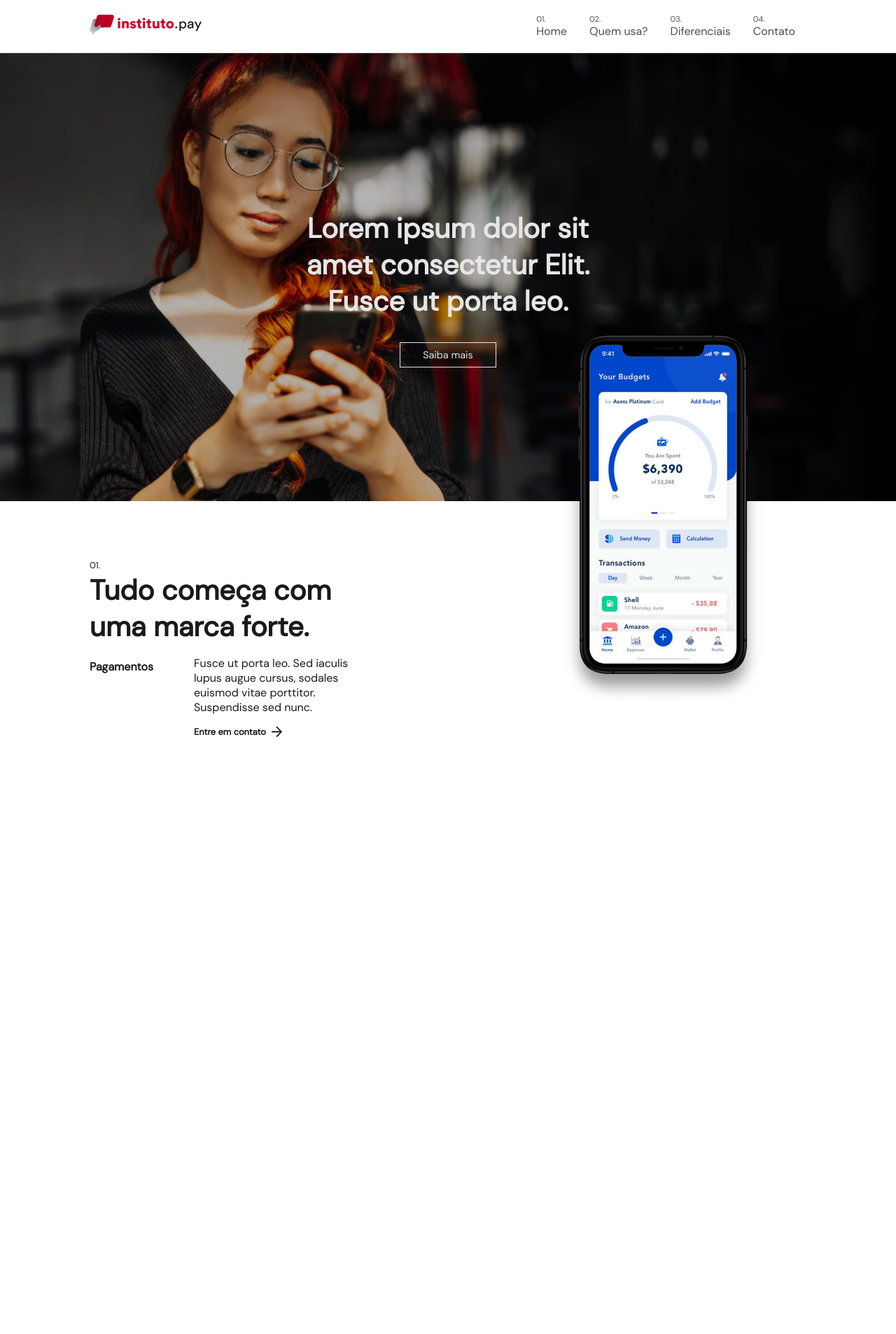
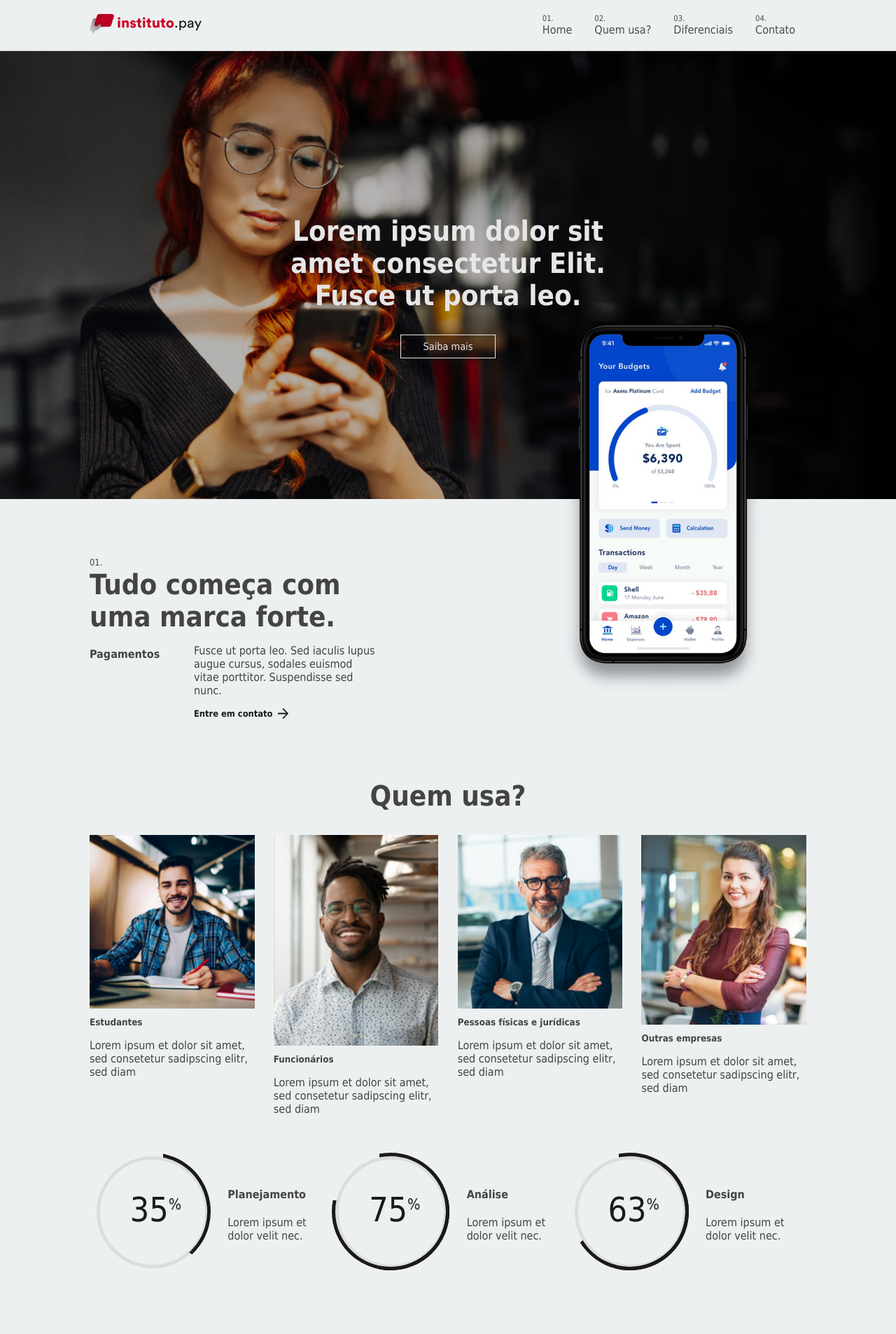
Before and after one commit to PedroWelbert/teste-pecege, a PHP site: page / in a window 1280 px wide. Shown: the whole page at 70% size. Before the commit the page ends 1053 px from the top, so only its background shows below. Run offline with PHP 8.4, Linux system fonts and the light colour scheme.

Commit message:
who uses

```diff
--- a/assets/css/main.css
+++ b/assets/css/main.css
@@ -128,7 +128,6 @@ header {
   }
     #home .two .column {
       width: 40%;
-      position: relative;
     }
       #home .two .column span {
         font-size: 80%;
@@ -177,3 +176,55 @@ header {
             width: 100%;
           }
 /* End Home */
+
+/* Begin Who Uses */
+#whoUses {
+  margin-top: 20rem;
+  padding: 3rem 0;
+}
+  #whoUses h2 {
+    font-size: 250%;
+    text-align: center;
+  }
+  #whoUses .users {
+    display: flex;
+    justify-content: space-between;
+    align-items: flex-start;
+  }
+    #whoUses .user {
+      width: 23%;
+    }
+      #whoUses .user figure {
+        width: 100%;
+        margin: 0;
+        position: relative;
+      }
+        #whoUses .user img {
+          width: 100%;
+          transition: var(--transition);
+        }
+        #whoUses .user .detail {
+          position: absolute;
+          bottom: 0;
+          width: 100%;
+          height: 15rem;
+          background-color: transparent;
+          cursor: pointer;
+          transition: var(--transition);
+        }
+        #whoUses .user .detail:hover {
+          background: rgb(0,0,0);
+          background: linear-gradient(180deg, rgba(0,0,0,0) 0%, rgba(205,0,40,1) 90%);
+        }
+        #whoUses .user h5 {
+          margin: .5rem 0;
+        }
+  #whoUses .percentage {
+    padding: 2rem 0;
+    display: flex;
+    justify-content: space-between;
+    align-items: center;
+  }
+    #whoUses .percentage .item {
+      width: 30%;
+    }
--- /dev/null
+++ b/assets/css/radial.css
@@ -0,0 +1,106 @@
+.pie-wrapper {
+  display: inline-block;
+  position: relative;
+  width: 10rem;
+  height: 10rem;
+  margin: 10px;
+  border: 5px solid #ddd;
+  border-radius: 50%;
+}
+em {
+  padding-bottom: 20px;
+  color: #1a1a1a;
+  font-size: .45em;
+  vertical-align: super;
+  font-style: normal
+}
+
+.label{
+     position: absolute;
+     top: -5%;
+     left: 5%;
+     display: block;
+     width: 9rem;
+     height: 9rem;
+     color: #1a1a1a;
+     cursor: default;
+     font-size: 3em;
+     line-height: 3em;
+     text-align: center;
+     border-radius:50%;
+}
+
+.progress-half .pie .right-side {
+  display: none;
+}
+.progress-half .pie .half-circle {
+  border-style: solid;
+  border-image: -webkit-linear-graident(#ff0000, #ffff00);
+}
+.pie-wrapper.progress-half .pie .left-side,
+.pie-wrapper.progress-full .pie .left-side {
+  -webkit-transform: rotate(126deg);
+  -moz-transform: rotate(126deg);
+  transform: rotate(126deg)
+}
+.pie-wrapper.progress-full .pie .left-side{
+  -webkit-transform: rotate(180deg);
+  -moz-transform: rotate(180deg);
+  transform: rotate(180deg)
+}
+.pie-wrapper.progress-full .pie{
+  clip:inherit
+}
+.pie-wrapper.progress-full .pie .right-side {
+  display:block
+}
+.pie-wrapper.progress-full .pie .right-side{
+  -webkit-transform: rotate(270deg);
+  -moz-transform: rotate(270deg);
+  transform: rotate(270deg)
+}
+
+.pie-wrapper.progress-full .pie .design{
+  -webkit-transform: rotate(227deg);
+  -moz-transform: rotate(227deg);
+  transform: rotate(227deg)
+}
+
+.pie {
+  clip: rect(0,200px,200px,100px);
+  height: 200px;
+  position: absolute;
+  width: 200px;
+  margin: -10px 0 0 -10px;
+}
+
+.half-circle {
+  border:5px solid #1a1a1a;
+  clip:rect(0,100px,200px,0);
+  height: 10.5rem;
+  position:absolute;
+  width: 10.5rem;
+  border-radius:50%;
+}
+
+
+.pie-wrapper .shadow {
+  width:100%;
+  height:100%;
+  border:20px solid #bdc3c7;
+  border-radius: 50%
+}
+
+div,
+div:before,
+div:after {
+  -moz-box-sizing: border-box;
+  -webkit-box-sizing: border-box;
+  box-sizing: border-box
+}
+html,
+body {background: #ecf0f1;
+  color: #444;
+  font-family: Tahoma, Geneva, sans-serif;
+  font-size: 16px
+}
--- a/elements/head.php
+++ b/elements/head.php
@@ -4,6 +4,7 @@
   <meta name="viewport" content="width=device-width, initial-scale=1.0">
 
   <link rel="stylesheet" href="assets/css/main.css">
+  <link rel="stylesheet" href="assets/css/radial.css">
   <link rel="stylesheet" href="assets/css/responsive.css">
   <script type="text/javascript" src="assets/js/main.js" defer></script>
 
--- a/index.php
+++ b/index.php
@@ -5,6 +5,7 @@
   <?php require_once('elements/header.php'); ?>
   <main>
     <?php require_once('parts/home.php'); ?>
+    <?php require_once('parts/who_uses.php'); ?>
   </main>
 </body>
 </html>
--- a/parts/who_uses.php
+++ b/parts/who_uses.php
@@ -0,0 +1,80 @@
+<section id="whoUses">
+  <div class="container">
+    <h2>Quem usa?</h2>
+    <div class="users">
+      <div class="user">
+        <figure>
+          <img src="./assets/img/students.png" alt="">
+          <div class="detail"></div>
+        </figure>
+        <h5>Estudantes</h5>
+        <p>Lorem ipsum et dolor sit amet, sed consetetur sadipscing elitr, sed diam</p>
+      </div>
+      <div class="user">
+        <figure>
+          <img src="./assets/img/employees.png" alt="">
+          <div class="detail"></div>
+        </figure>
+        <h5>Funcionários</h5>
+        <p>Lorem ipsum et dolor sit amet, sed consetetur sadipscing elitr, sed diam</p>
+      </div>
+      <div class="user">
+        <figure>
+          <img src="./assets/img/people.png" alt="">
+          <div class="detail"></div>
+        </figure>
+        <h5>Pessoas físicas e jurídicas</h5>
+        <p>Lorem ipsum et dolor sit amet, sed consetetur sadipscing elitr, sed diam</p>
+      </div>
+      <div class="user">
+        <figure>
+          <img src="./assets/img/company.png" alt="">
+          <div class="detail"></div>
+        </figure>
+        <h5>Outras empresas</h5>
+        <p>Lorem ipsum et dolor sit amet, sed consetetur sadipscing elitr, sed diam</p>
+      </div>
+    </div>
+    <div class="percentage">
+      <div class="item">
+        <div class="pie-wrapper progress-half">
+          <span class="label">35<em>%</em></span>
+          <div class="pie">
+            <div class="left-side half-circle"></div>
+            <div class="right-side half-circle"></div>
+          </div>
+        </div>
+      </div>
+      <div class="info">
+        <h4>Planejamento</h4>
+        <p>Lorem ipsum et dolor velit nec.</p>
+      </div>
+      <div class="item">
+        <div class="pie-wrapper progress-full">
+          <span class="label">75<em>%</em></span>
+          <div class="pie">
+            <div class="left-side half-circle"></div>
+            <div class="right-side half-circle"></div>
+          </div>
+        </div>
+      </div>
+      <div class="info">
+        <h4>Análise</h4>
+        <p>Lorem ipsum et dolor velit nec.</p>
+      </div>
+      <div class="item">
+        <div class="pie-wrapper progress-full">
+          <span class="label">63<em>%</em></span>
+          <div class="pie">
+            <div class="left-side half-circle"></div>
+            <div class="right-side design half-circle"></div>
+          </div>
+        </div>
+      </div>
+      <div class="info">
+        <h4>Design</h4>
+        <p>Lorem ipsum et dolor velit nec.</p>
+      </div>
+    </div>
+  </div>
+</section>
```
